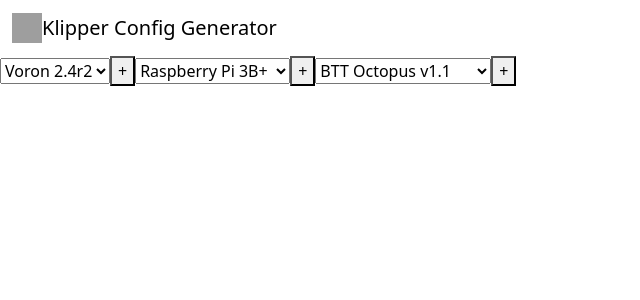
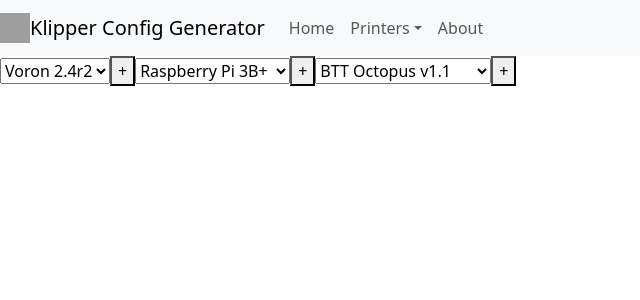
Before and after one commit to bowseruk/klipper-config-generator, a React (Vite) app: page / in a window 1280 px wide. Shown: the top 300 px of the page, without its empty margins (0-640 px from the left). Built offline with nearby package versions, Linux system fonts and the light colour scheme; grey boxes are pictures that could not be loaded.

Commit message:
Improved navbar

```diff
--- a/src/Layout.jsx
+++ b/src/Layout.jsx
@@ -4,12 +4,34 @@
     return (
         <>
             <header>
-                <nav className="navbar navbar-expand-lg bg-body tertiary">
-                    <div className="container-fluid">
-                        <a className="navbar-brand" href="#">
-                            <img src={logo} width="30" height="30" class="d-inline-block align-top" alt="" />
-                            Klipper Config Generator
-                        </a>
+                <nav className="navbar navbar-expand-lg navbar-light bg-light">
+                    <a className="navbar-brand" href="#">
+                        <img src={logo} width="30" height="30" className="d-inline-block align-top" alt="brand logo" />
+                        Klipper Config Generator
+                    </a>
+                    <button className="navbar-toggler" type="button" data-toggle="collapse" data-target="#navbarSupportedContent" aria-controls="navbarSupportedContent" aria-expanded="false" aria-label="Toggle navigation">
+                        <span className="navbar-toggler-icon"></span>
+                    </button>
+                    <div className="collapse navbar-collapse" id="navbarSupportedContent">
+                        <ul className="navbar-nav mr-auto">
+                            <li className="nav-item active">
+                                <a className="nav-link" href="#">Home</a>
+                            </li>
+                            <li className="nav-item dropdown">
+                                <a className="nav-link dropdown-toggle" href="#" id="navbarDropdown" role="button" data-toggle="dropdown" aria-haspopup="true" aria-expanded="false">
+                                    Printers
+                                </a>
+                                <div className="dropdown-menu" aria-labelledby="navbarDropdown">
+                                    <a className="dropdown-item" href="#">Add</a>
+                                    <a className="dropdown-item" href="#">Another action</a>
+                                    <div className="dropdown-divider"></div>
+                                    <a className="dropdown-item" href="#">Something else here</a>
+                                </div>
+                            </li>
+                            <li className="nav-item">
+                                <a className="nav-link" href="#">About</a>
+                            </li>
+                        </ul>
                     </div>
                 </nav>
             </header>
```
Also changed, not shown: index.html (line endings or trailing spaces).
